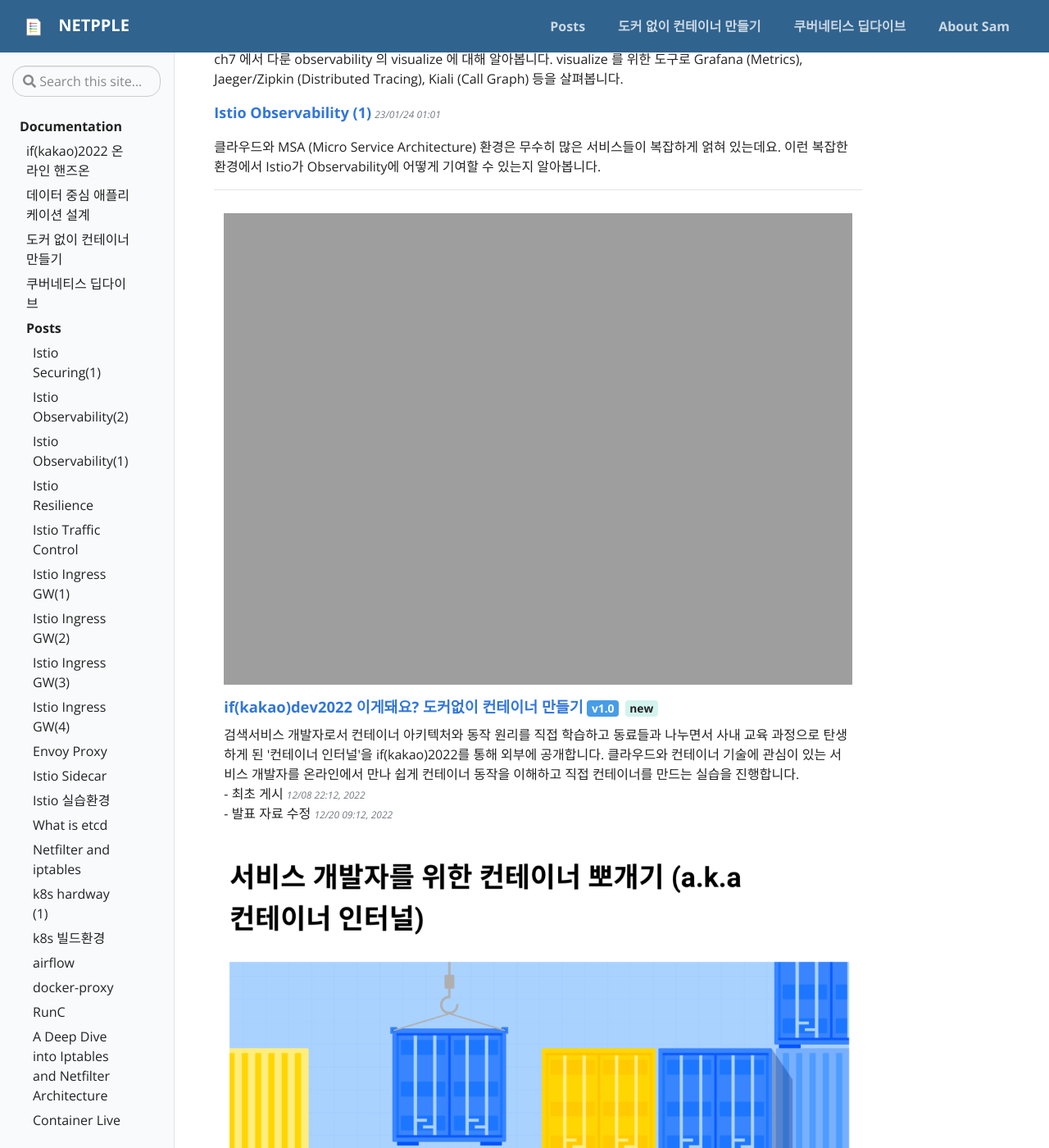
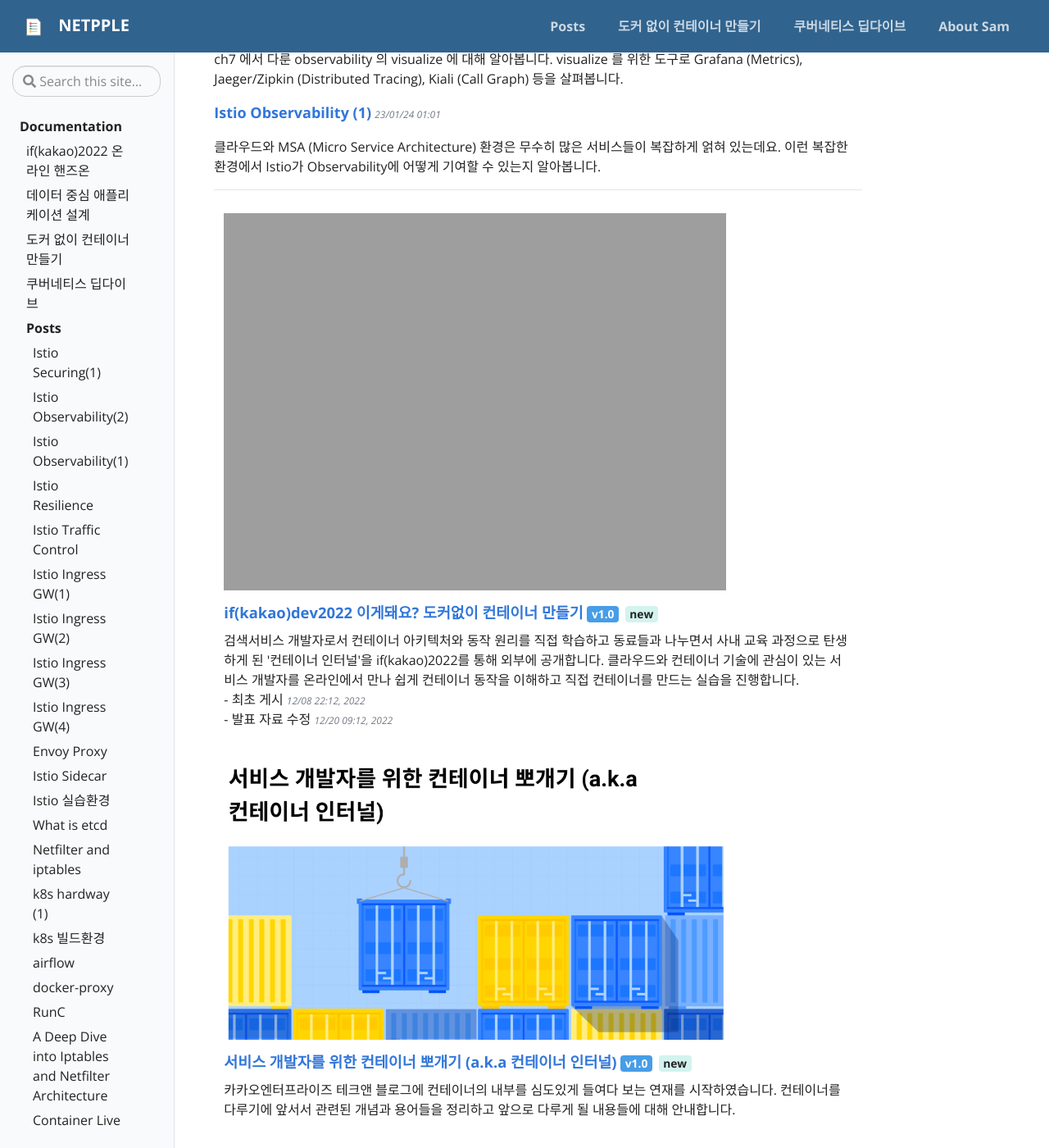
Before and after one commit to netpple/netpple.github.io, a Jekyll site: the page built from pages/index.md, in a window 1280 px wide and 1400 px high, scrolled down 277 px. Shown: the whole window at 82% size. Built offline with Jekyll 4.4.1, drawn with Linux system fonts in a browser that asks for light colours.

Commit message:
이미지 너비 80% 제한

```diff
--- a/assets/css/custom.css
+++ b/assets/css/custom.css
@@ -4,6 +4,10 @@
 }
 
 /* for make-container-without-docker */
+.td-content img {
+    max-width: 80%;
+    height: auto !important;
+}
 img.align-left{
     float:left;
     padding: 0px 20px 0px 0px;
```
Also changed, not shown: _posts/2023-01-24-Istio-ch6-resilience.md (+1 -1 lines).
